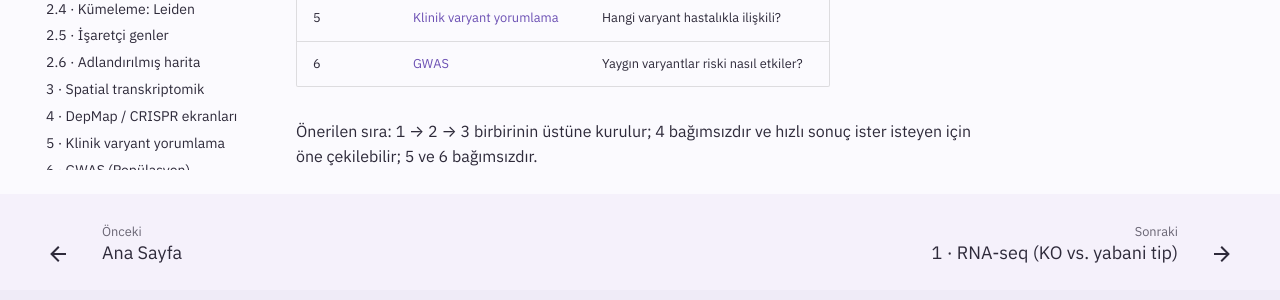
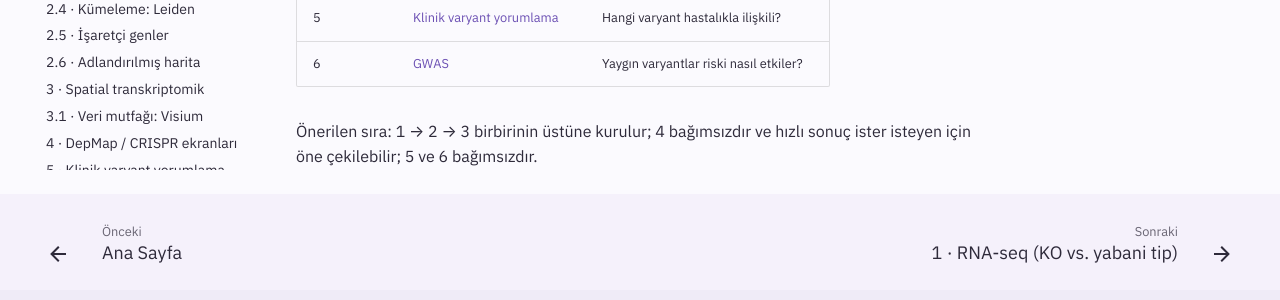
Before and after one commit to melissa-04/melisayla-biyoinformatik, an MkDocs documentation site: the page built from docs/projeler/index.md, in a window 1280 px wide and 1098 px high. Shown: the part 764-1064 px from the top of the window. Built offline with MkDocs 1.6.1 and Material for MkDocs 9.7.7, drawn with Linux system fonts in a browser that asks for light colours.

Commit message:
Update mkdocs.yml

```diff
--- a/mkdocs.yml
+++ b/mkdocs.yml
@@ -45,6 +45,7 @@ nav:
       - "2.5 · İşaretçi genler": projeler/scrna-05.md
       - "2.6 · Adlandırılmış harita": projeler/scrna-06.md
       - "3 · Spatial transkriptomik": projeler/spatial.md
+      - "3.1 · Veri mutfağı: Visium": projeler/spatial-01.md
       - "4 · DepMap / CRISPR ekranları": projeler/depmap.md
       - "5 · Klinik varyant yorumlama": projeler/varyant-cagirma.md
       - "6 · GWAS (Popülasyon)": projeler/gwas.md
```
